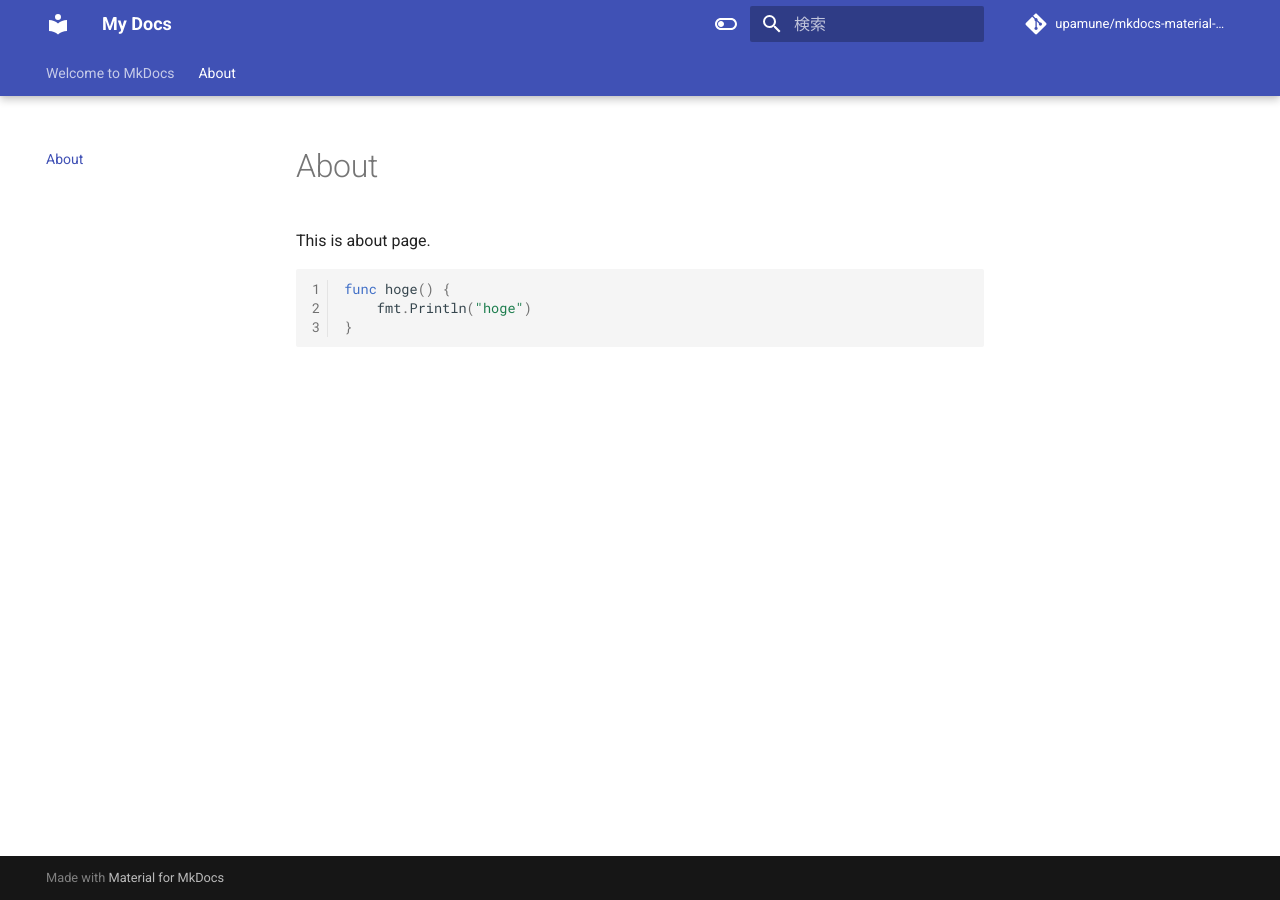
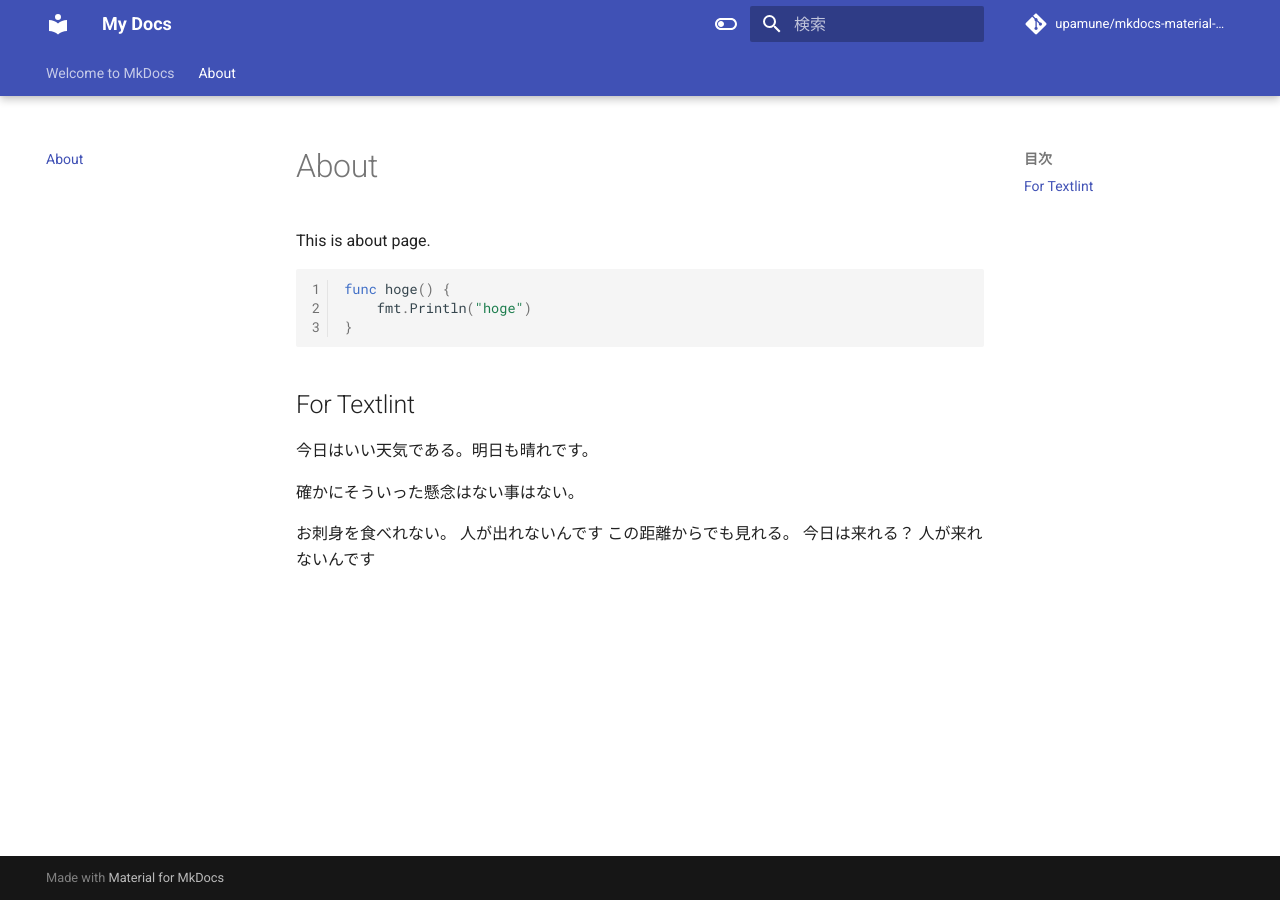
Before and after one commit to upamune/mkdocs-material-plantuml-docker-example, an MkDocs documentation site: the page built from docs/about.md, in a window 1280 px wide. Built offline with MkDocs 1.6.1 and Material for MkDocs 9.7.7, drawn with Linux system fonts in a browser that asks for light colours; comment, search, counter and statistics services are not loaded.

Commit message:
update doc for textlint

````diff
--- a/docs/about.md
+++ b/docs/about.md
@@ -7,3 +7,15 @@ func hoge() {
     fmt.Println("hoge")
 }
 ```
+
+## For Textlint
+
+今日はいい天気である。明日も晴れです。
+
+確かにそういった懸念はない事はない。
+
+お刺身を食べれない。
+人が出れないんです
+この距離からでも見れる。
+今日は来れる？
+人が来れないんです
````
